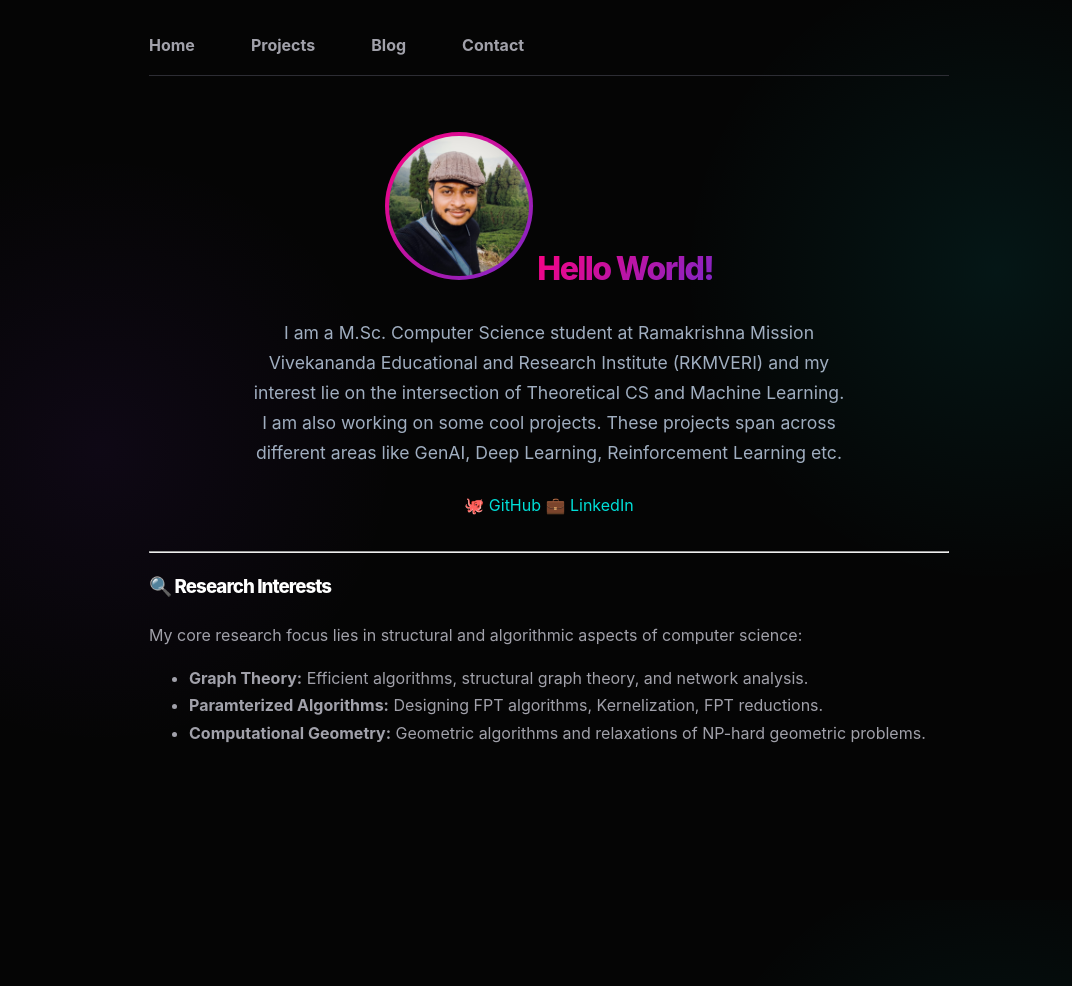
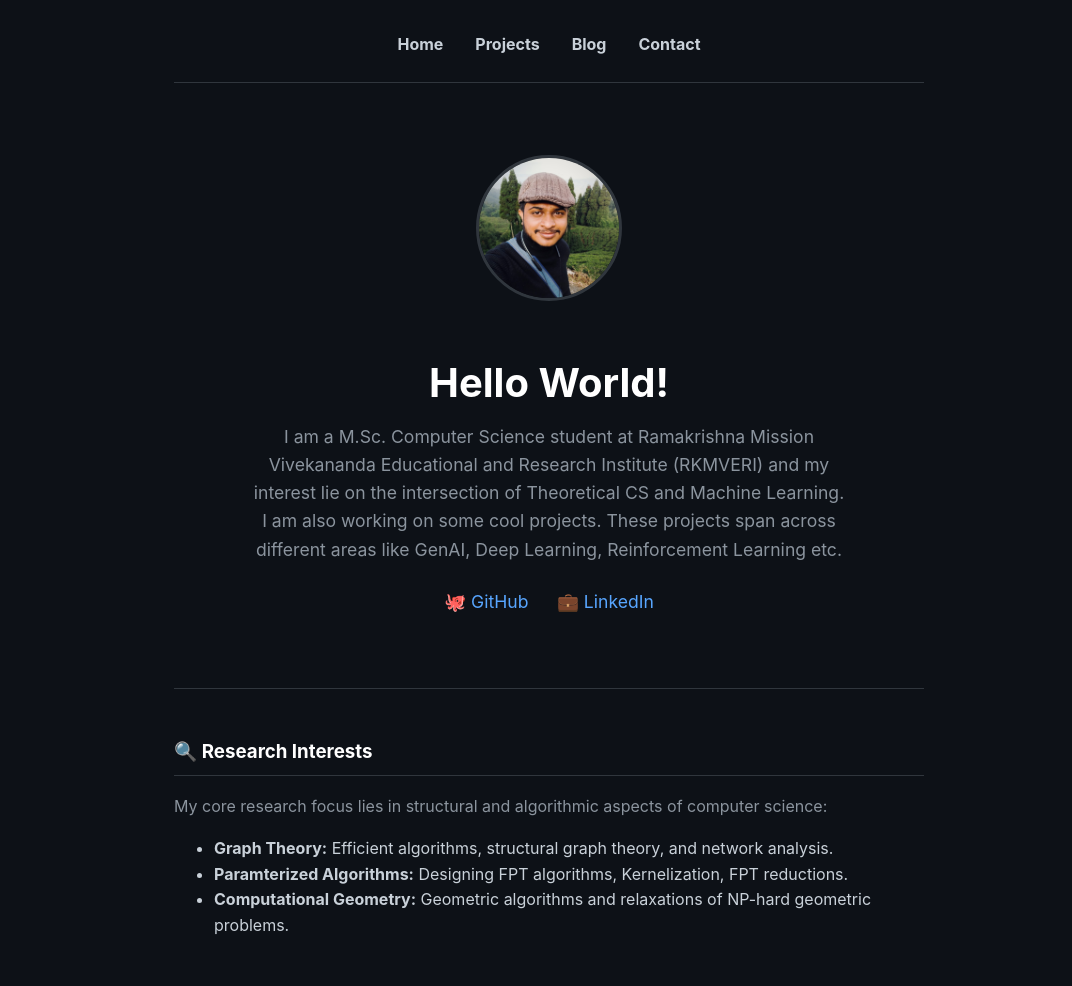
Before and after one commit to AnustupBhaumik/anustupbhaumik.github.io, a Jekyll site: the page built from index.md, in a window 1280 px wide. Shown: the whole page, without its empty margins (91-1163 px from the left). Built offline with Jekyll 4.4.1, drawn with Linux system fonts in a browser that asks for light colours; before the commit the page ends 900 px from its top, so only the background shows below that.

Commit message:
Update style.scss

```diff
--- a/assets/css/style.scss
+++ b/assets/css/style.scss
@@ -1,143 +1,101 @@
 ---
 ---
 :root {
-  --bg-color: #050505;
-  --surface: rgba(20, 20, 22, 0.7);
-  --text-main: #a1a1aa;
+  --bg-color: #0d1117;
+  --text-main: #c9d1d9;
   --text-bright: #ffffff;
-  --gradient-1: linear-gradient(135deg, #FF0080, #7928CA); /* Pink to Purple */
-  --gradient-2: linear-gradient(135deg, #00DFD8, #007CF0); /* Cyan to Blue */
-  --border-color: rgba(255, 255, 255, 0.1);
+  --accent: #58a6ff;
+  --border: #30363d;
 }
 
 body {
   background-color: var(--bg-color);
-  /* Subtle ambient glowing background */
-  background-image: radial-gradient(circle at 15% 50%, rgba(121, 40, 202, 0.08), transparent 25%),
-                    radial-gradient(circle at 85% 30%, rgba(0, 223, 216, 0.08), transparent 25%);
   color: var(--text-main);
-  font-family: 'Inter', -apple-system, BlinkMacSystemFont, "Segoe UI", Roboto, sans-serif;
-  line-height: 1.7;
+  font-family: 'Inter', -apple-system, BlinkMacSystemFont, sans-serif;
+  line-height: 1.6;
   margin: 0;
-  min-height: 100vh;
 }
 
 .container {
-  max-width: 800px;
+  max-width: 750px;
   margin: 0 auto;
   padding: 2rem 1.5rem;
 }
 
-/* Gradient Text for Headings */
-h1, h2, h3 {
-  color: var(--text-bright);
-  font-weight: 800;
-  letter-spacing: -0.05em;
-}
-
-h1 {
-  background: var(--gradient-1);
-  -webkit-background-clip: text;
-  -webkit-text-fill-color: transparent;
-  display: inline-block;
-}
-
-/* Interactive Navigation */
-header {
-  padding: 2rem 0;
-  margin-bottom: 3rem;
-  border-bottom: 1px solid var(--border-color);
-}
-
+/* Override your inline nav styles */
 nav {
-  display: flex;
-  gap: 2rem;
-  flex-wrap: wrap;
+  display: flex !important;
+  justify-content: center !important;
+  gap: 2rem !important;
+  border-bottom: 1px solid var(--border) !important;
+  padding-bottom: 1.5rem !important;
+  margin-bottom: 3rem !important;
 }
 
 nav a {
-  color: var(--text-main);
-  font-weight: 600;
+  color: var(--text-main) !important;
+  margin: 0 !important; /* Kills your inline margin */
   text-decoration: none;
-  position: relative;
-  transition: color 0.3s ease;
-}
-
-/* Animated Nav Underline */
-nav a::after {
-  content: '';
-  position: absolute;
-  width: 0;
-  height: 2px;
-  bottom: -4px;
-  left: 0;
-  background: var(--gradient-2);
-  transition: width 0.3s ease;
+  transition: color 0.2s ease;
 }
 
 nav a:hover {
-  color: var(--text-bright);
+  color: var(--accent) !important;
 }
 
-nav a:hover::after {
-  width: 100%;
+/* Typography & Content */
+h1 {
+  color: var(--text-bright);
+  font-size: 2.5rem;
+  margin-bottom: 0.5rem;
+}
+
+h3 {
+  color: var(--text-bright);
+  margin-top: 2.5rem;
+  border-bottom: 1px solid var(--border);
+  padding-bottom: 0.5rem;
+}
+
+p {
+  color: #8b949e !important; /* Overrides inline gray */
 }
 
 a {
-  color: #00DFD8;
+  color: var(--accent);
   text-decoration: none;
 }
 
-/* Interactive Glassmorphism Cards */
-.project-card, .blog-card {
-  background: var(--surface);
-  backdrop-filter: blur(12px);
-  -webkit-backdrop-filter: blur(12px);
-  border: 1px solid var(--border-color);
-  border-radius: 12px;
-  padding: 2rem;
-  margin-bottom: 1.5rem;
-  position: relative;
-  transition: all 0.4s cubic-bezier(0.175, 0.885, 0.32, 1.275);
-}
-
-/* Glowing Border Reveal on Hover */
-.project-card::before, .blog-card::before {
-  content: "";
-  position: absolute;
-  inset: 0;
-  border-radius: 12px;
-  padding: 2px;
-  background: var(--gradient-2);
-  -webkit-mask: linear-gradient(#fff 0 0) content-box, linear-gradient(#fff 0 0);
-  -webkit-mask-composite: xor;
-  mask-composite: exclude;
-  opacity: 0;
-  transition: opacity 0.4s ease;
-  pointer-events: none;
-}
-
-.project-card:hover, .blog-card:hover {
-  transform: translateY(-6px) scale(1.02);
-  box-shadow: 0 10px 30px -10px rgba(0, 223, 216, 0.2);
-}
-
-.project-card:hover::before, .blog-card:hover::before {
-  opacity: 1;
-}
-
-/* Interactive Profile Image */
+/* Image & Socials */
 .profile-img {
-  border-radius: 50%;
   width: 140px;
   height: 140px;
+  border-radius: 50%;
   object-fit: cover;
-  padding: 4px;
-  background: var(--gradient-1); /* Gradient ring */
-  transition: transform 0.5s cubic-bezier(0.175, 0.885, 0.32, 1.275), filter 0.5s ease;
+  border: 3px solid var(--border);
+  margin-bottom: 1rem;
+  transition: transform 0.3s ease;
 }
 
 .profile-img:hover {
-  transform: rotate(5deg) scale(1.08);
-  filter: brightness(1.2);
+  transform: scale(1.05);
+  border-color: var(--accent);
 }
+
+.social-links a {
+  margin: 0 0.75rem;
+  font-size: 1.1rem;
+  transition: opacity 0.2s;
+}
+
+.social-links a:hover {
+  opacity: 0.8;
+}
+
+/* Horizontal Rule for the --- in markdown */
+hr {
+  border: 0;
+  height: 1px;
+  background: var(--border);
+  margin: 3rem 0;
+}
```
